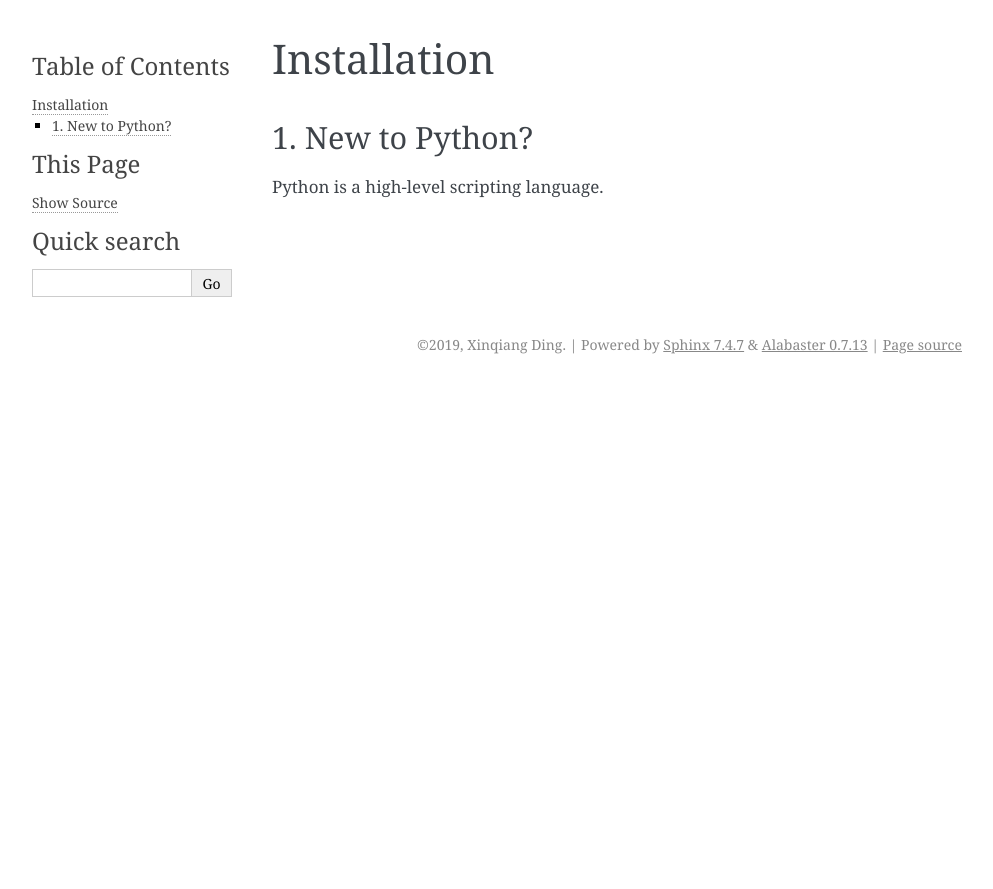
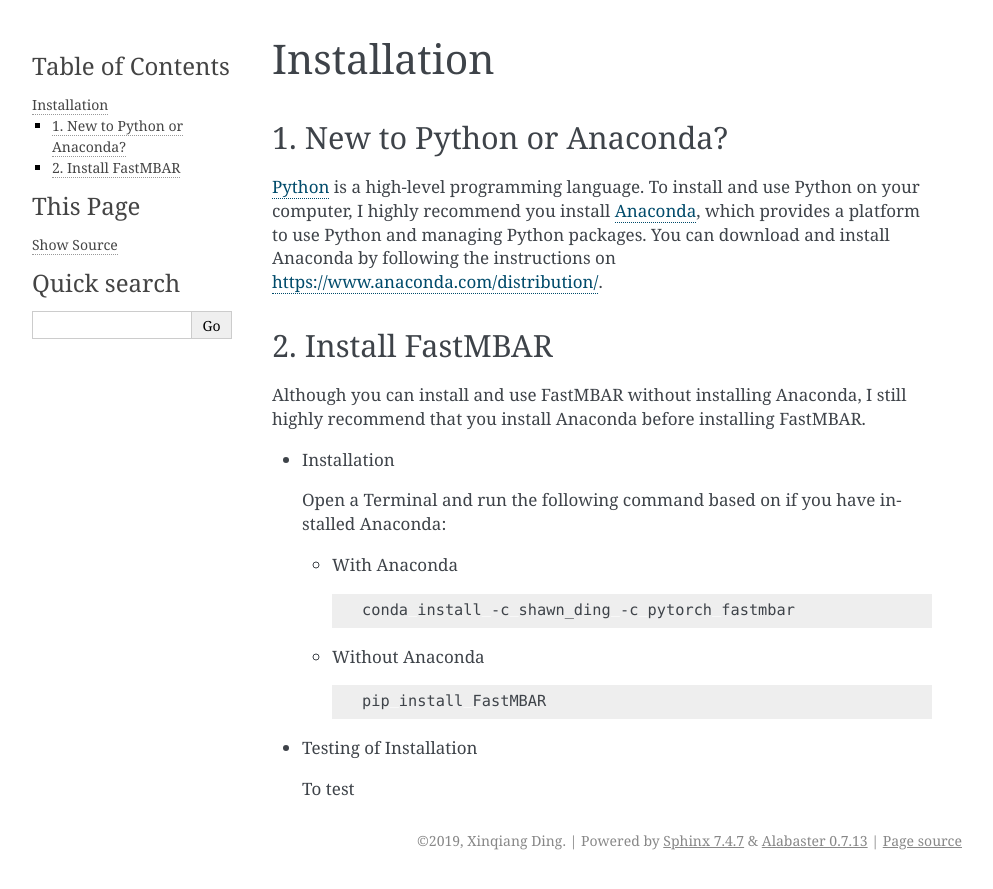
Before and after one commit to BrooksResearchGroup-UM/FastMBAR, a Sphinx documentation site: the page built from docs/source/installation.rst, in a window 1280 px wide. Shown: the top 889 px of the page, without its empty margins (148-1141 px from the left). Built offline with Sphinx 7.4.7, drawn with Linux system fonts in a browser that asks for light colours.

Commit message:
update docs

```diff
--- a/docs/source/installation.rst
+++ b/docs/source/installation.rst
@@ -1,6 +1,39 @@
 Installation
 ============
 
-1. New to Python?
------------------
-Python is a high-level scripting language.
+1. New to Python or Anaconda?
+-----------------------------
+`Python <https://www.python.org>`_ is a high-level programming language.
+To install and use Python on your computer, I highly recommend you install
+`Anaconda <https://www.anaconda.com>`_, which provides a platform to use
+Python and managing Python packages.
+You can download and install Anaconda by following the instructions on
+https://www.anaconda.com/distribution/.
+
+2. Install FastMBAR
+-------------------
+Although you can install and use FastMBAR without installing Anaconda,
+I still highly recommend that you install Anaconda before installing
+FastMBAR.
+
+* Installation
+
+  Open a Terminal and run the following command based on if you
+  have installed Anaconda:
+
+  * With Anaconda
+
+    .. code-block:: bash
+
+       conda install -c shawn_ding -c pytorch fastmbar
+
+
+  * Without Anaconda
+
+    .. code-block:: bash
+
+       pip install FastMBAR
+
+* Testing of Installation
+
+  To test
```
